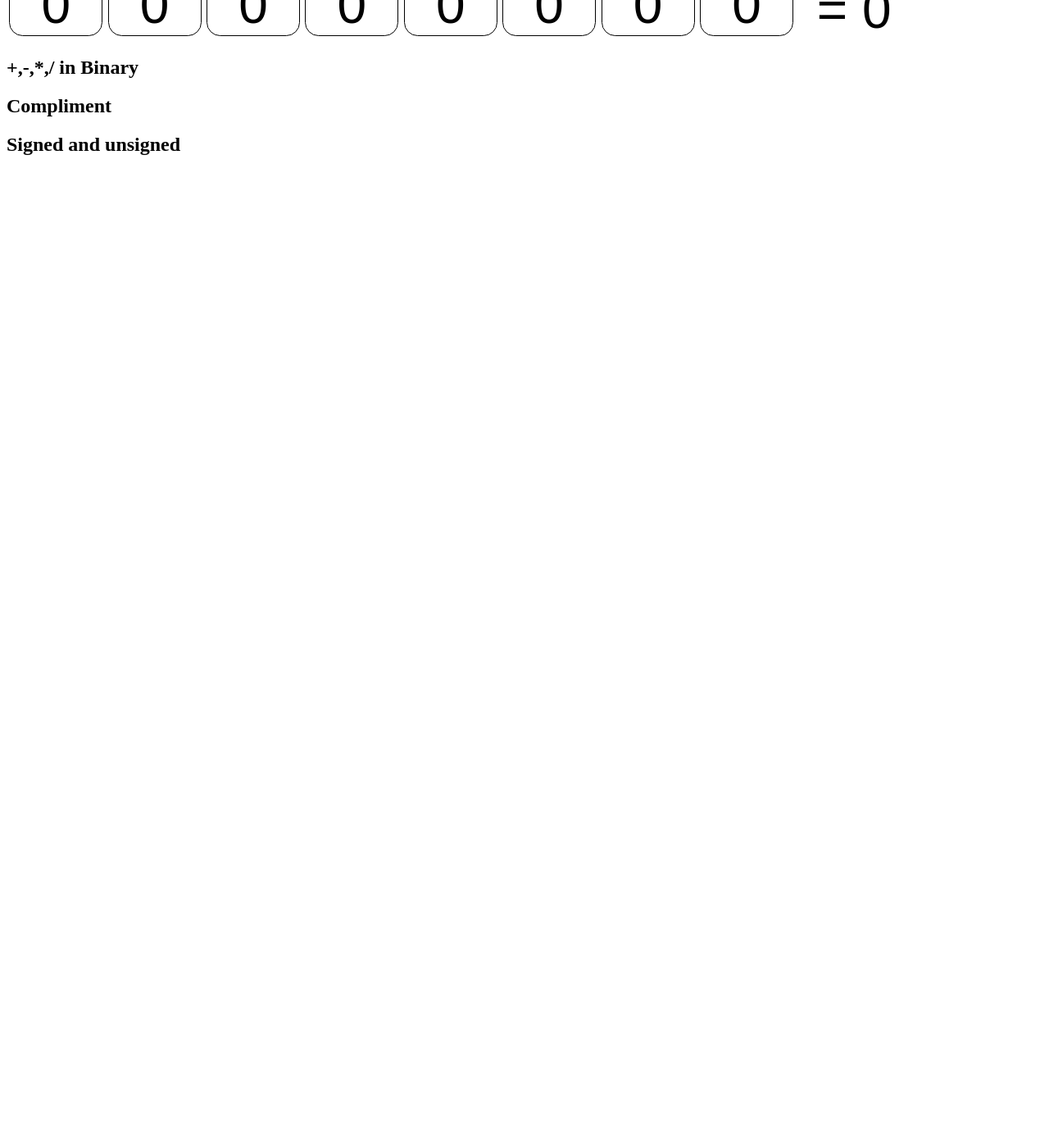
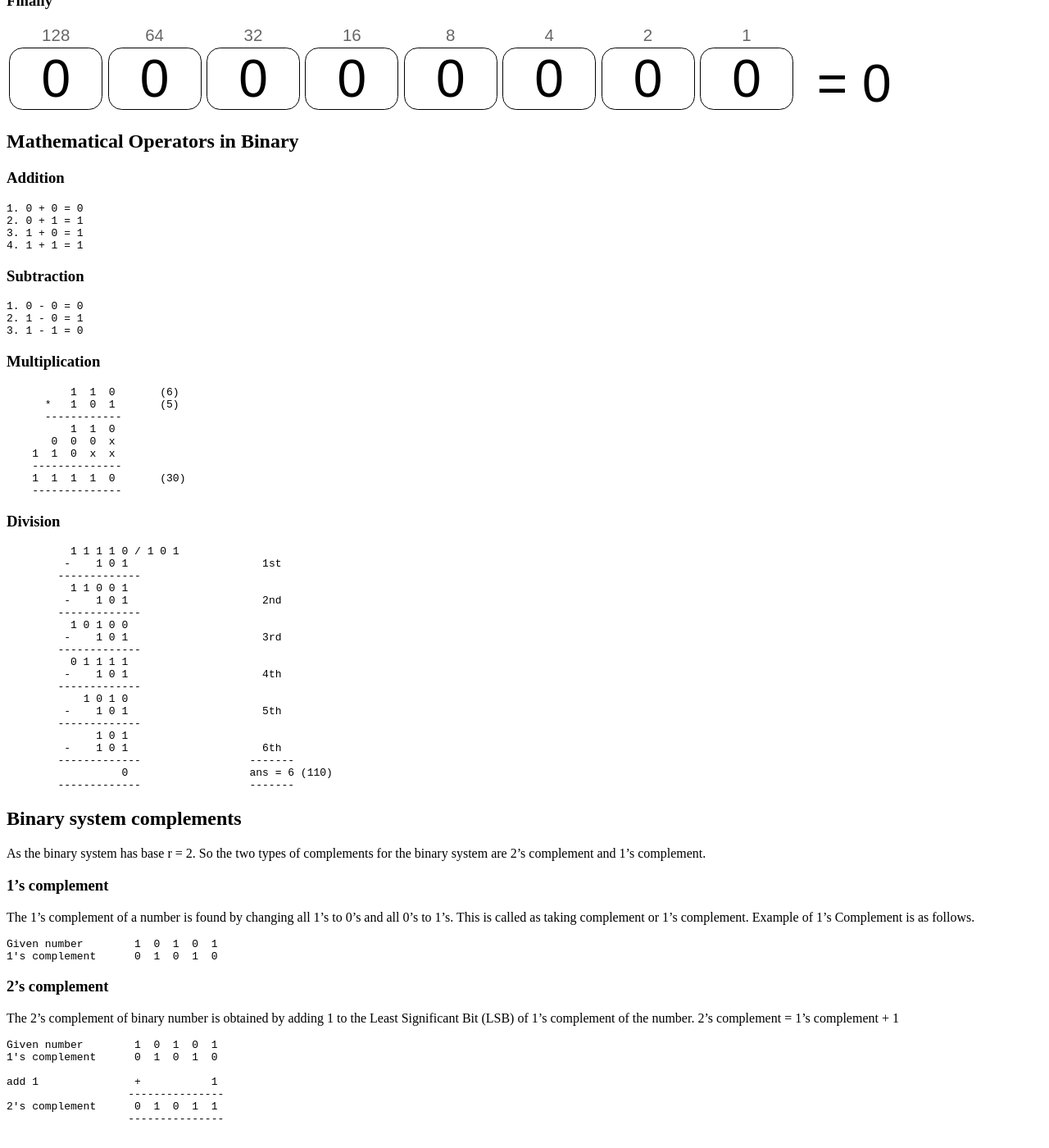
Before and after one commit to CircuitVerse/Interactive-Book, a Jekyll site: the page built from docs/binary.md, in a window 1280 px wide and 1400 px high, scrolled down 1523 px. Shown: the whole window at 82% size. Built offline with Jekyll 4.4.1, drawn with Linux system fonts in a browser that asks for light colours; before the commit the page ends 1733 px from its top, so only the background shows below that; some of the changed text lies outside the part shown.

Commit message:
completed binary

````diff
--- a/docs/binary.md
+++ b/docs/binary.md
@@ -15,7 +15,6 @@ nav_order: 2
 {:toc}
 
 ---
-
 
 
 ## Introduction
@@ -65,9 +64,93 @@ It is just like counting in decimal except we reach 10 much sooner.
 
 
 
-## +,-,*,/ in Binary
-## Compliment
-## Signed and unsigned
+## Mathematical Operators in Binary
+
+### Addition
+
+```yaml
+1. 0 + 0 = 0
+2. 0 + 1 = 1
+3. 1 + 0 = 1
+4. 1 + 1 = 1
+```
+
+### Subtraction
+
+```yaml
+1. 0 - 0 = 0
+2. 1 - 0 = 1
+3. 1 - 1 = 0
+```
+
+### Multiplication
+
+```yaml
+          1  1  0       (6)
+      *   1  0  1       (5)
+      ------------
+          1  1  0
+       0  0  0  x
+    1  1  0  x  x
+    --------------
+    1  1  1  1  0       (30)
+    --------------
+```
+
+### Division
+
+```yaml
+          1 1 1 1 0 / 1 0 1
+         -    1 0 1                     1st
+        -------------
+          1 1 0 0 1
+         -    1 0 1                     2nd
+        -------------
+          1 0 1 0 0
+         -    1 0 1                     3rd
+        -------------
+          0 1 1 1 1
+         -    1 0 1                     4th
+        -------------
+            1 0 1 0
+         -    1 0 1                     5th
+        -------------
+              1 0 1
+         -    1 0 1                     6th
+        -------------                 -------
+                  0                   ans = 6 (110)
+        -------------                 -------
+```
+
+## Binary system complements
+
+As the binary system has base r = 2. So the two types of complements for the binary system are 2's complement and 1's complement.
+
+
+### 1's complement
+
+The 1's complement of a number is found by changing all 1's to 0's and all 0's to 1's. This is called as taking complement or 1's complement. Example of 1's Complement is as follows.
+
+```yaml
+Given number        1  0  1  0  1
+1's complement      0  1  0  1  0
+```
+### 2's complement
+
+The 2's complement of binary number is obtained by adding 1 to the Least Significant Bit (LSB) of 1's complement of the number.
+2's complement = 1's complement + 1
+
+
+```yaml
+Given number        1  0  1  0  1
+1's complement      0  1  0  1  0
+
+add 1               +           1
+                   ---------------
+2's complement      0  1  0  1  1
+                   ---------------
+
+```
 
 
 <style>
````
Also changed, not shown: 2 other files.
